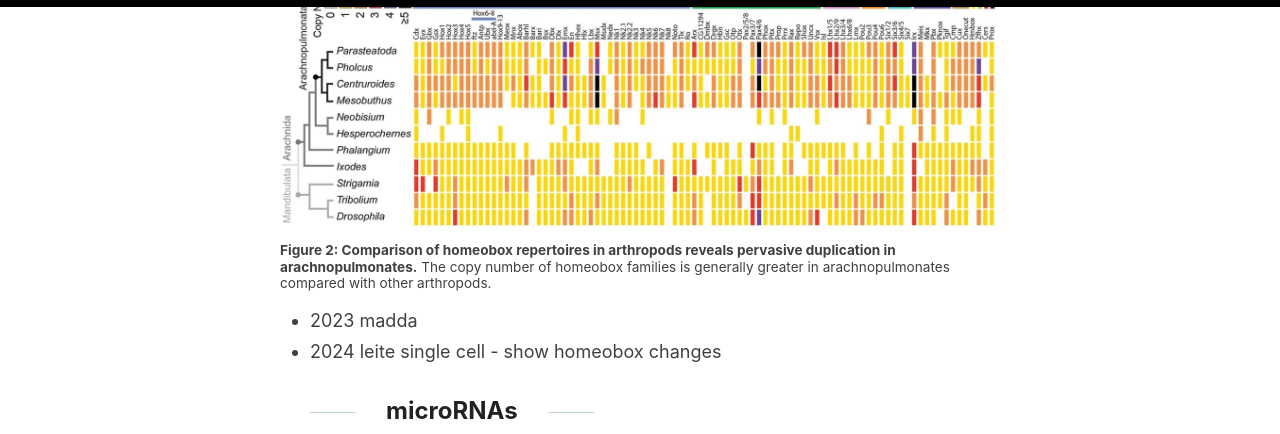
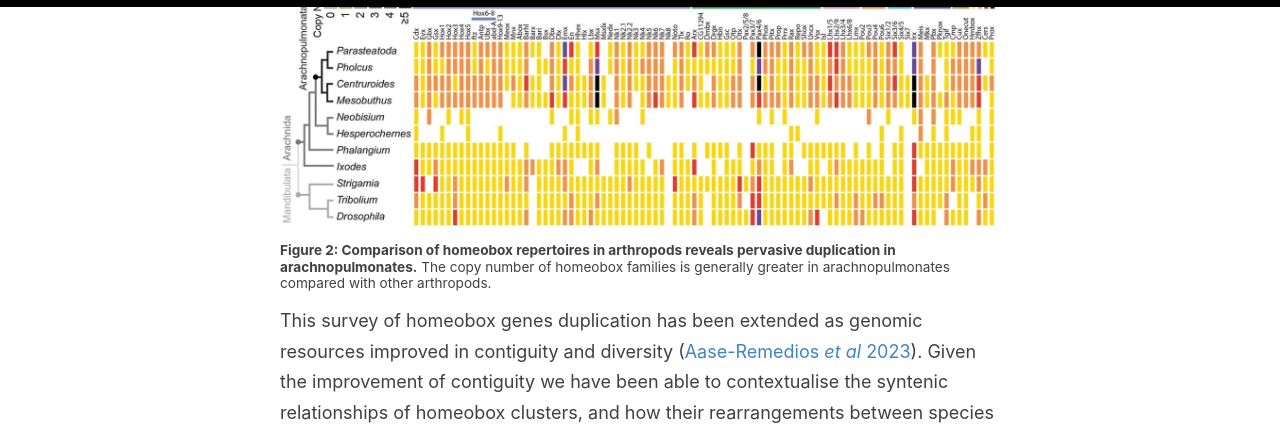
Before and after one commit to djleite/djleite.github.io, a Jekyll site: the page built from _posts/2025-05-08-spider-wgd.md, in a window 1280 px wide and 1400 px high, scrolled down 1748 px. Shown: the top 434 px of the window. Built offline with Jekyll 4.4.1, drawn with Linux system fonts in a browser that asks for light colours; our own code applies the rules of GitHub Pages for plain Markdown files; some of the changed text lies outside the part shown.

Commit message:
post spider wgd

```diff
--- a/_posts/2025-05-08-spider-wgd.md
+++ b/_posts/2025-05-08-spider-wgd.md
@@ -14,7 +14,7 @@
 <p style="text-align:left; font-size: 0.85rem; line-height: 1.2;"><b>Figure 1: The arthropod phylogeny.</b> Representatives of chelicerates, including spiders (<i>P. tepidariorum</i>, <i>S. mimosarum</i>, and <i>A. geniculata</i>) and scorpions (<i>C. sculpturatus</i> and <i>M. martensii</i>), a tick (<i>I. scapularis</i>), a mite (<i>T. urticae</i>), and a horseshoe crab (<i>L. polyphemus</i>), as well as representatives of Myriapoda (<i>S. maritima</i>), Crustacea (<i>D. pulex</i>), and Insecta (<i>D. melanogaster</i> and <i>T. castaneum</i>).</p>
 
 ## Genomes of spiders and scorpions
-Our analysis of some of the first spider and scorpion genomes ([Schwager <i>et al</i> 2017](https://bmcbiol.biomedcentral.com/articles/10.1186/s12915-017-0399-x)) revealed evidence of WGD. The evidence included elevated duplication levels of BUSCO genes, duplication of many developmental genes (e.g. [homeobox genes](/_posts/2025-05-08-spider-wgd.md#homeobox-genes) and [Sox genes](_posts/2025-05-08-spider-wgd.md#sox-genes)), conservation of synteny between genomic scaffolds and gene clusters, and phylogenetics signatures from gene tree topologies.
+Our analysis of some of the first spider and scorpion genomes ([Schwager <i>et al</i> 2017](https://bmcbiol.biomedcentral.com/articles/10.1186/s12915-017-0399-x)) revealed evidence of WGD. The evidence included elevated duplication levels of BUSCO genes, duplication of many developmental genes (e.g. [homeobox genes](/_posts/spider-wgd#homeobox-genes) and [Sox genes](_posts/spider-wgd#sox-genes)), conservation of synteny between genomic scaffolds and gene clusters, and phylogenetics signatures from gene tree topologies.
 
 ## Homeobox genes
 One of the hallmarks of WGD in animal lineages are the presence of duplcate Hox clusters. In the <i>P. tepidariorum</i> and <i>C. sculpturatus</i> genomes, we identified almost intact duplicate Hox clusters.
@@ -24,18 +24,17 @@
 ![Arthropod homeobox genes](/images/spider-homeobox.webp)
 <p style="text-align:left; font-size: 0.85rem; line-height: 1.2;"><b>Figure 2: Comparison of homeobox repertoires in arthropods reveals pervasive duplication in arachnopulmonates.</b> The copy number of homeobox families is generally greater in arachnopulmonates compared with other arthropods.</p>
 
-- 2023 madda
-- 2024 leite single cell - show homeobox changes
+This survey of homeobox genes duplication has been extended as genomic resources improved in contiguity and diversity ([Aase-Remedios <i>et al</i> 2023](https://academic.oup.com/mbe/article/40/12/msad239/7341927)). Given the improvement of contiguity we have been able to contextualise the syntenic relationships of homeobox clusters, and how their rearrangements between species coincide with genomic shuffling (fig 3).
 
-## microRNAs
-- 2016 leite
+![Spider WGD synteny](/images/spider-wdg-full.webp)
+<p style="text-align:left; font-size: 0.85rem; line-height: 1.2;"><b>Figure 3: Syntenic relationship between spider genomes.</b> Homeobox cluster rearrangement coincide which genomic rearrangements.</p>
 
 ## Sox genes
 - 2018a, 2018b Pease
 - link to segmentation
 
-## Synteny
-2023 madda
+## microRNAs
+- 2016 leite
 
 ## biorxiv paper
 
```
Also changed, not shown: images/spider-wgd-full.webp (added).
